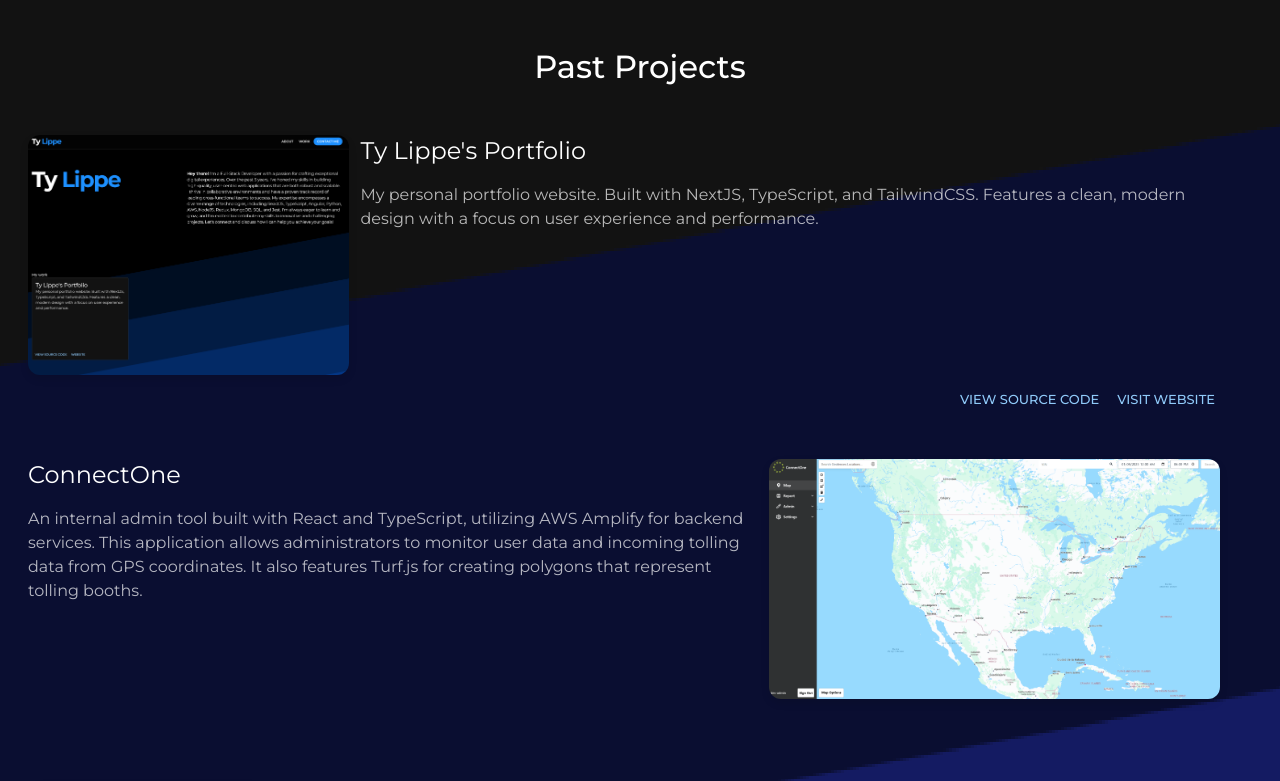
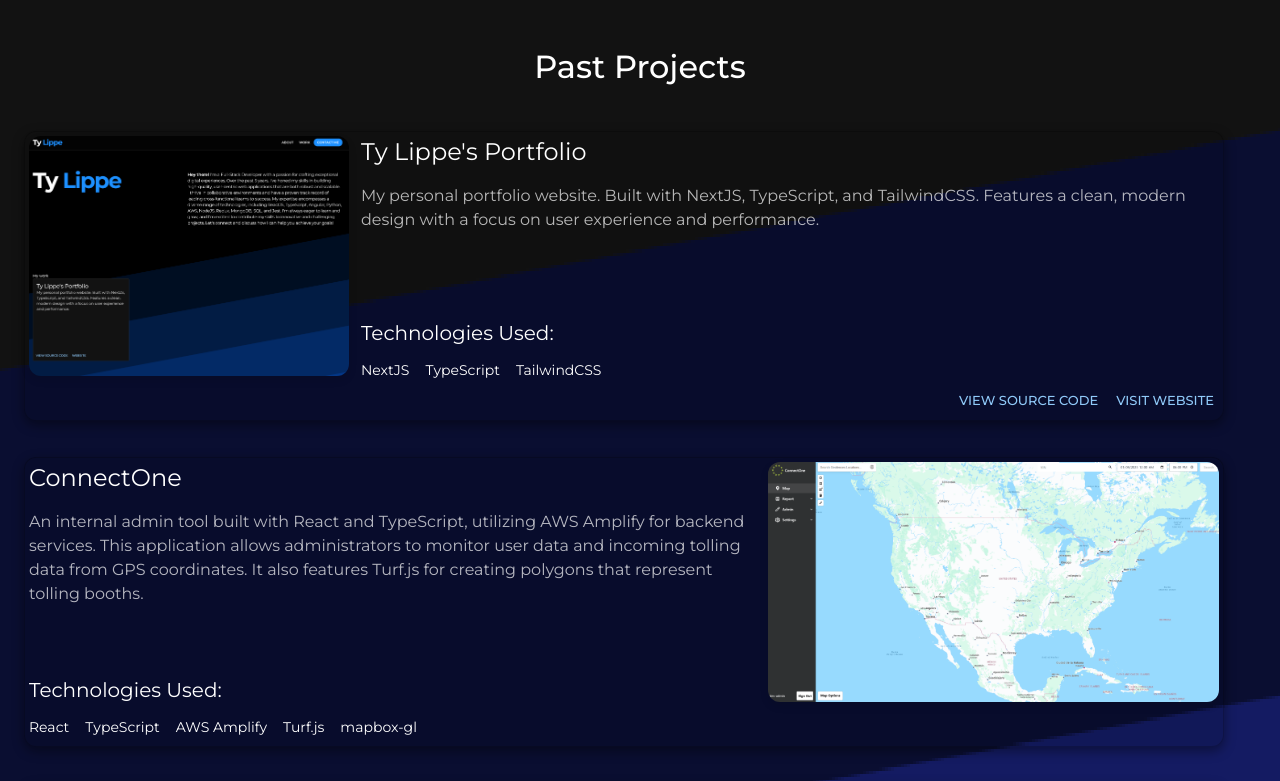
Before and after one commit to TyLippe/ty-lippe-portfolio, a Next.js app: page / in a window 1280 px wide. Shown: the part 880-1661 px from the top of the page. Built offline with nearby package versions, Linux system fonts and the light colour scheme.

Commit message:
Adding some background color to work cards, added technologies used

```diff
--- a/src/app/assets/projects.json
+++ b/src/app/assets/projects.json
@@ -3,6 +3,7 @@
     "id": 1,
     "name": "Ty Lippe's Portfolio",
     "description": "My personal portfolio website. Built with NextJS, TypeScript, and TailwindCSS. Features a clean, modern design with a focus on user experience and performance.",
+    "technologies": ["NextJS", "TypeScript", "TailwindCSS"],
     "websiteURL": "https://tylippe.com",
     "githubURL": "https://github.com/TyLippe/ty-lippe-portfolio",
     "image": "portfolio.png"
@@ -11,30 +12,41 @@
     "id": 2,
     "name": "ConnectOne",
     "description": "An internal admin tool built with React and TypeScript, utilizing AWS Amplify for backend services. This application allows administrators to monitor user data and incoming tolling data from GPS coordinates. It also features Turf.js for creating polygons that represent tolling booths.",
+    "technologies": [
+      "React",
+      "TypeScript",
+      "AWS Amplify",
+      "Turf.js",
+      "mapbox-gl"
+    ],
     "image": "connect-one.png"
   },
   {
     "id": 3,
     "name": "Statements Online",
     "description": "A web application developed for First Republic Bank to provide users with easy access to their bank statements. The application allows users to view, download, and manage their bank statements securely and efficiently. It utilizes DynamoDB for storing the statements information, S3 for storing the statement files, and React for creating the user interface.",
+    "technologies": ["React", "DynamoDB", "S3"],
     "image": "statements-online.png"
   },
   {
     "id": 4,
     "name": "Daily Blueprint",
     "description": "An internal tool for Restoration Hardware, designed to assist retail store workers in managing their daily schedules. This application includes features for organizing tours, handling walk-in customers, and ensuring efficient time management throughout the day. Built with React, it provides an intuitive and user-friendly interface to streamline store operations.",
+    "technologies": ["React", "GraphQL", "Bryntum Scheduler"],
     "image": "daily-blueprint.png"
   },
   {
     "id": 5,
     "name": "Stanza",
     "description": "A React Native mobile application designed to assist patients diagnosed with fibromyalgia. The app provides tools for tracking symptoms, managing medications, and accessing educational resources. It also includes features for setting reminders, logging daily activities, and connecting with support groups to help patients manage their condition more effectively.",
+    "technologies": ["React Native", "Firebase"],
     "image": "stanza.png"
   },
   {
     "id": 6,
     "name": "Commander Finder",
     "description": "A web application built with Angular that allows users to search for Magic: The Gathering commander cards. Users can view detailed information about each card, including mana cost, card type, and abilities. The app features a clean, responsive design and provides a seamless user experience for Magic: The Gathering enthusiasts.",
+    "technologies": ["Angular", "TypeScript", "RxJS"],
     "websiteURL": "https://tylippe.github.io/commander-finder/",
     "githubURL": "https://github.com/TyLippe/commander-finder",
     "image": "commander-finder.png"
@@ -43,14 +55,16 @@
     "id": 7,
     "name": "Commander Finder API",
     "description": "A RESTful API built with Express to provide data for the Commander Finder web application. The API allows users to search for Magic: The Gathering commander cards and retrieve detailed information about each card.",
-    "websiteURL": "https://github.com/TyLippe/commander-finder-api",
-    "githubURL": "https://commander-finder-api.onrender.com/",
+    "technologies": ["Express", "Node.js"],
+    "websiteURL": "https://commander-finder-api.onrender.com/",
+    "githubURL": "https://github.com/TyLippe/commander-finder-api",
     "image": "commander-finder-api.png"
   },
   {
     "id": 8,
     "name": "Python Mastermind Clone",
     "description": "A Python implementation of the classic Mastermind game. Features a command-line interface.",
+    "technologies": ["Python"],
     "githubURL": "https://github.com/TyLippe/mastermind-clone",
     "image": "mastermind.png"
   },
@@ -58,6 +72,7 @@
     "id": 9,
     "name": "Blog Post Server Side Rendering Demo",
     "description": "A NextJS application that demos using Server Side Rendering to display a list of static blog posts",
+    "technologies": ["NextJS", "TypeScript"],
     "githubURL": "https://github.com/TyLippe/ssr-demo-app",
     "image": "ssr-posts.png"
   }
--- a/src/app/components/WorkCard/WorkCard.tsx
+++ b/src/app/components/WorkCard/WorkCard.tsx
@@ -6,6 +6,7 @@
   id: number;
   name: string;
   description: string;
+  technologies: string[];
   image: string;
   websiteURL?: string | null;
   githubURL?: string | null;
@@ -54,6 +55,16 @@
                 >
                   {project.description}
                 </Typography>
+                {project.technologies && (
+                  <div className="work-card-technologies-container">
+                    <h3>Technologies Used:</h3>
+                    <ul className="work-card-technologies">
+                      {project.technologies.map((tech, idx) => (
+                        <li key={idx}>{tech}</li>
+                      ))}
+                    </ul>
+                  </div>
+                )}
                 <div
                   className="work-card-actions"
                   style={{ paddingRight: isOdd ? "16px" : "0" }}
--- a/src/app/containers/Work/Work.css
+++ b/src/app/containers/Work/Work.css
@@ -14,6 +14,10 @@
     .MuiContainer-root {
       margin: 36px 0;
       padding: 4px;
+      border: 1px solid rgba(0, 0, 0, 0.2);
+      box-shadow: 0 4px 12px rgba(0, 0, 0, 0.4);
+      border-radius: 12px;
+      background-color: rgba(0, 0, 0, 0.1);
     }
 
     img {
@@ -42,6 +46,30 @@
       .work-card-description {
         flex-grow: 1;
         margin-bottom: 16px;
+      }
+
+      .work-card-technologies-container {
+        h3 {
+          font-size: 1.25rem;
+          margin-bottom: 8px;
+        }
+
+        ul {
+          display: flex;
+          flex-wrap: wrap;
+          gap: 8px;
+
+          li {
+            padding: 4px 8px 4px 0;
+            border-radius: 4px;
+            font-size: 0.875rem;
+          }
+        }
+
+        li:hover {
+          font-weight: 500;
+          cursor: default;
+        }
       }
 
       .work-card-actions {
```
